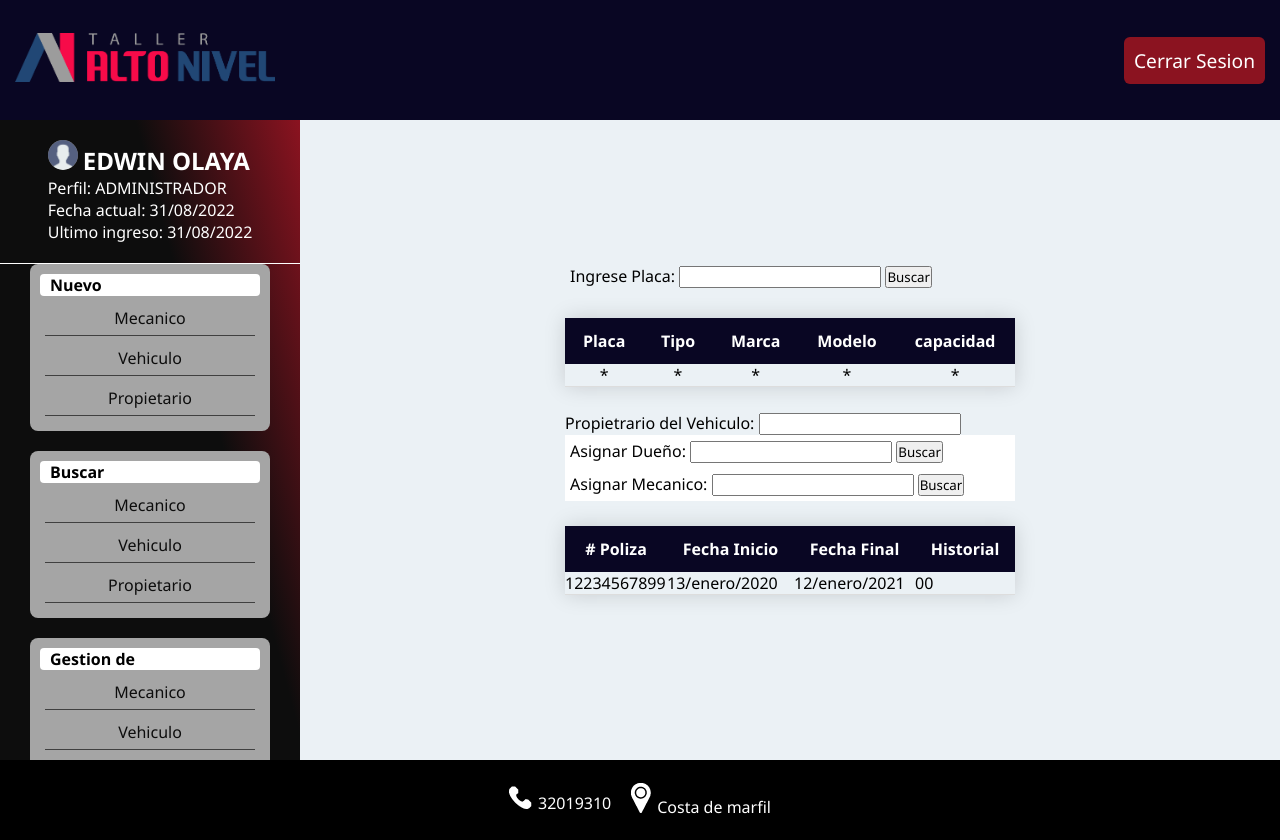
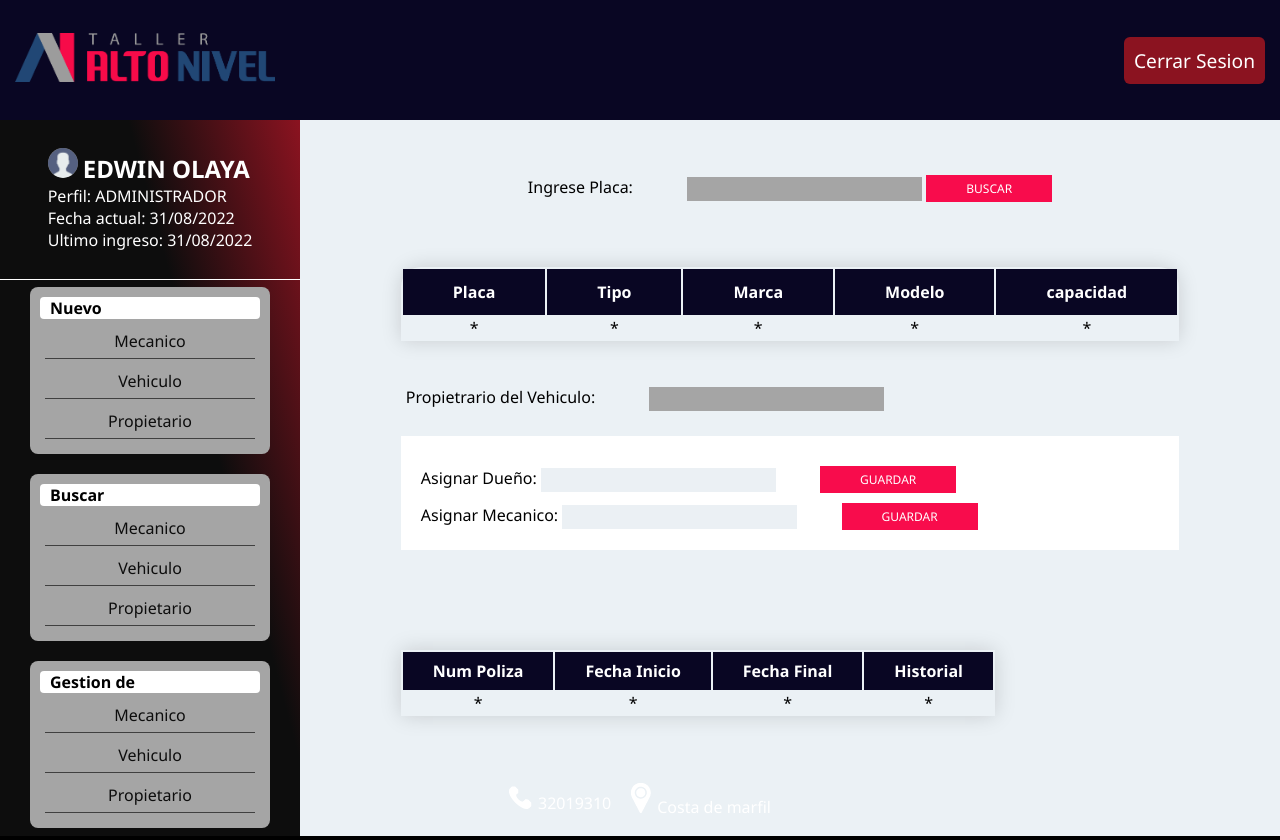
Before and after one commit to sedangroup/taller-confiable, an ASP.NET Core app: page /Auxiliar/EditarVehiculo in a window 1280 px wide. Run offline with ASP.NET Core 8, Linux system fonts and the light colour scheme.

Commit message:
Vista Editar Vehiculo 20%

```diff
--- a/proyecto-taller-alto-nivel/proyecto-taller-alto-nivel/Views/Auxiliar/EditarVehiculo.cshtml
+++ b/proyecto-taller-alto-nivel/proyecto-taller-alto-nivel/Views/Auxiliar/EditarVehiculo.cshtml
@@ -1,4 +1,3 @@
-
 @{
     ViewData["Title"] = "Editar Vehiculo";
     Layout = "~/Views/Shared/auxiliar/_Layout.cshtml";
@@ -6,20 +5,17 @@
 
 <div class="containerEditar">
 
-    <div class="ContainerDatosPlaca">
+    <div class="ContainerDatos">
         <form class="formEditarVehiculo">
 
             <div class="containerBuscarPlaca">
 
                 <label for="License">
                     Ingrese Placa:
-                    <input type="text" id="License" name="License">
-                    <input type="button" value="Buscar">
+                    <input type="text" id="License" name="License" class="cajaTexto2">
+                    <input type="button" value="BUSCAR" class="botonBuscar">
 
                 </label>
-            </div>
-
-        </form>
             </div>
 
             <div class=ContainerTablaDatosVehiculo>
@@ -27,7 +23,7 @@
 
                     <thead>
                         <tr>
-                    <th>Placa</th>
+                            <th class="cabeceroIzq">Placa</th>
                             <th>Tipo</th>
                             <th>Marca</th>
                             <th>Modelo</th>
@@ -48,42 +44,40 @@
             </div>
 
             <div class="ContainerPropietarioVehiculo">
-        <form class="formPropietario">
+
 
                 <div class="containerPropietario">
 
                     <label for="License">
                         Propietrario del Vehiculo:
-                    <input type="text" id="Id_Owner" name="Owner">
+                        <input type="text" id="Id_Owner" name="Owner" class="cajaTexto2">
 
                     </label>
                 </div>
 
-        </form>
+
             </div>
+
             <div class="ContainerAsignacionesVehiculo">
-        <form class="formEditarVehiculo">
+
 
                 <div class="containerAsignacion">
 
-                <label for="License">
+                    <label for="Owner">
                         Asignar Dueño:
-                    <input type="text" id="License" name="License">
-                    <input type="button" value="Buscar">
+                        <input type="text" id="Owner" name="Owner" class="cajaTexto">
+                        <input type="button" value="GUARDAR" class="botonGuardar">
+
+                    </label>
+
+                    <label for="Mechanic">
+                        Asignar Mecanico:
+                        <input type="text" id="Mechanic" name="Mechanic" class="cajaTexto">
+                        <input type="button" value="GUARDAR" class="botonGuardar">
 
                     </label>
                 </div>
 
-            <div class="containerAsignacion">
-
-                <label for="License">
-                    Asignar Mecanico:
-                    <input type="text" id="License" name="License">
-                    <input type="button" value="Buscar">
-
-                </label>
-            </div>
-        </form>
             </div>
 
             <div class="containerTablaSoat">
@@ -91,7 +85,7 @@
 
                     <thead>
                         <tr>
-                    <th># Poliza</th>
+                            <th>Num Poliza</th>
                             <th>Fecha Inicio</th>
                             <th>Fecha Final</th>
                             <th>Historial</th>
@@ -100,13 +94,14 @@
 
                     <tbody>
                         <tr>
-                    <td>12234567899</td>
-                    <td>13/enero/2020</td>
-                    <td>12/enero/2021</td>
-                    <td>00</td>
-
+                            <td>*</td>
+                            <td>*</td>
+                            <td>*</td>
+                            <td>*</td>
                         </tr>
                     </tbody>
                 </table>
             </div>
+        </form>
     </div>
+</div>
--- a/proyecto-taller-alto-nivel/proyecto-taller-alto-nivel/wwwroot/css/auxiliar/EditarVehiculo.css
+++ b/proyecto-taller-alto-nivel/proyecto-taller-alto-nivel/wwwroot/css/auxiliar/EditarVehiculo.css
@@ -1,10 +1,10 @@
 .containerBuscarPlaca {
     height: 100%;
     display: flex;
-    flex-direction: column;
+    justify-content: center;
     box-sizing: border-box;
     padding: 5px;
-
+    margin-top: 20px;
 }
 
 .containerAsignacion {
@@ -16,9 +16,75 @@
     padding: 5px;
 }
 
+.containerPropietario {
+    height: 100%;
+    display: flex;
+    flex-direction: column;
+    box-sizing: border-box;
+    padding: 5px;
+    margin-top: 40px;
+    margin-left: 0px;
+}
+
+.containerAsignacion {
+    height: 100%;
+    display: flex;
+    flex-direction: column;
+    background: white;
+    box-sizing: border-box;
+    padding: 20px;
+    margin-top: 20px;
+}
+
+.botonBuscar {
+    background-color: #f80c4c;
+    border: none;
+    color: white;
+    padding: 5px 40px;
+    text-align: center;
+    text-decoration: none;
+    display: inline-block;
+    font-size: 12px;
+    margin-top: 10px;
+}
+
+.botonGuardar {
+    background-color: #f80c4c;
+    border: none;
+    color: white;
+    padding: 5px 40px;
+    text-align: center;
+    text-decoration: none;
+    display: inline-block;
+    font-size: 12px;
+    margin-top: 10px;
+}
+
+.cajaTexto {
+    font-family: sans-serif;
+    padding: 5px 40px;
+    font-size: 12px;
+    font-weight: 400;
+    background: #ebf0f4;
+    border: 0px;
+    margin-right: 40px;
+}
+
+.cajaTexto2 {
+    font-family: sans-serif;
+    padding: 5px 40px;
+    font-size: 12px;
+    font-weight: 400;
+    background: #A5A5A5;
+    border: 0px;
+    margin-left: 50px;
+}
+
 .tablaVehiculo {
-    border-collapse: collapse;
-    margin: 25px 0;
+    border-collapse: separate;
+    border-top-left-radius: 20px;
+    border-top-right-radius: 20px;
+    margin-top: 60px;
     font-size: 1em;
     font-family: sans-serif;
     min-width: 450px;
@@ -31,9 +97,9 @@
         text-align: center;
     }
 
+
     .tablaVehiculo th, .styled-table td {
-        padding: 12px 15px;
-
+        padding: 12px 50px;
     }
 
     .tablaVehiculo tbody tr {
@@ -46,8 +112,8 @@
         }
 
 .tablaSoat {
-    border-collapse: collapse;
-    margin: 25px 0;
+    border-collapse: separate;
+    margin: 100px 0;
     font-size: 1em;
     font-family: sans-serif;
     min-width: 450px;
@@ -61,11 +127,12 @@
     }
 
     .tablaSoat th, .styled-table td {
-        padding: 12px 15px;
+        padding: 8px 30px;
     }
 
     .tablaSoat tbody tr {
         border-bottom: 1px solid #dddddd;
+        text-align: center;
     }
 
         .tablaSoat tbody tr:nth-of-type(even) {
```
Also changed, not shown: 3 other files. Lines whose indentation alone changed are shown as unchanged.
